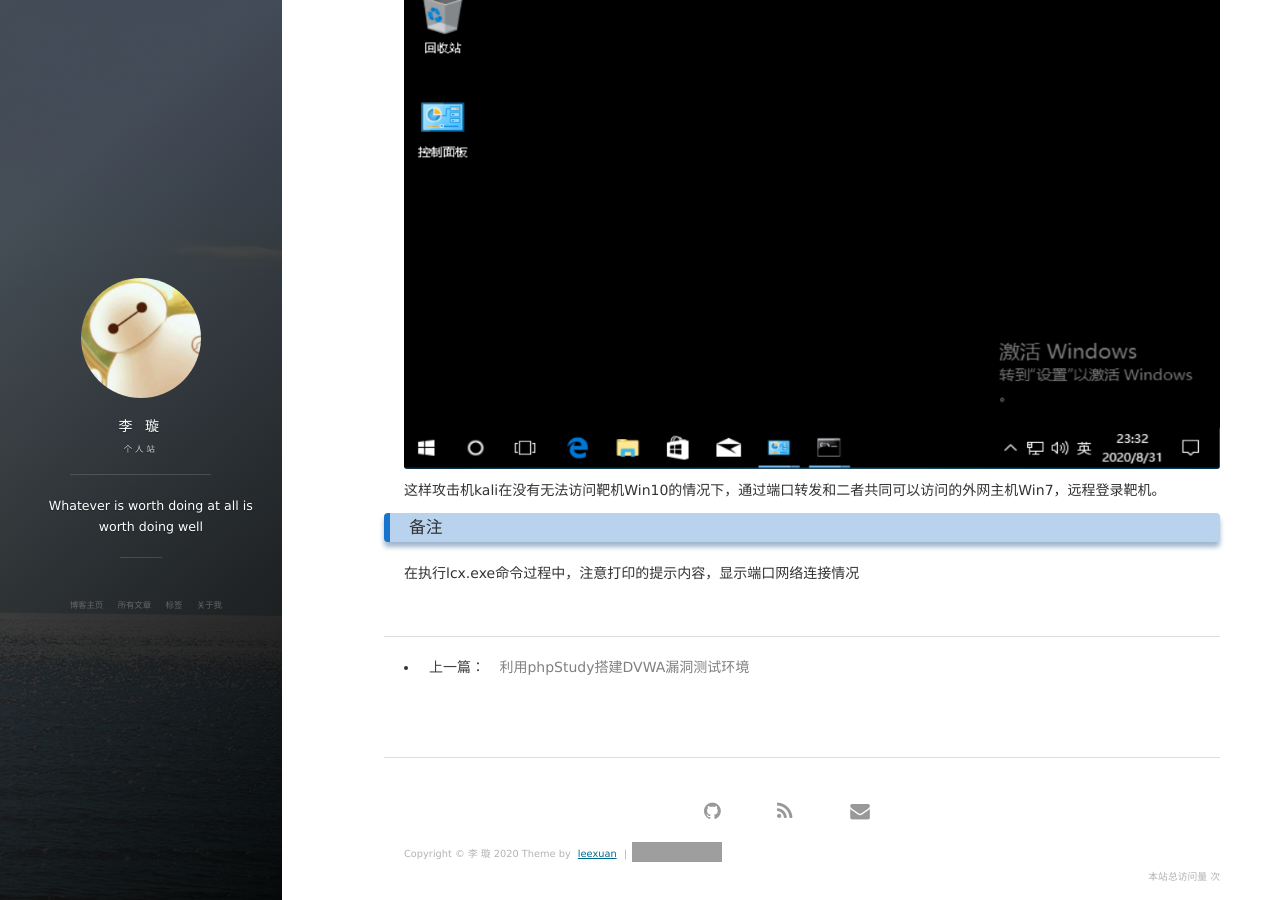
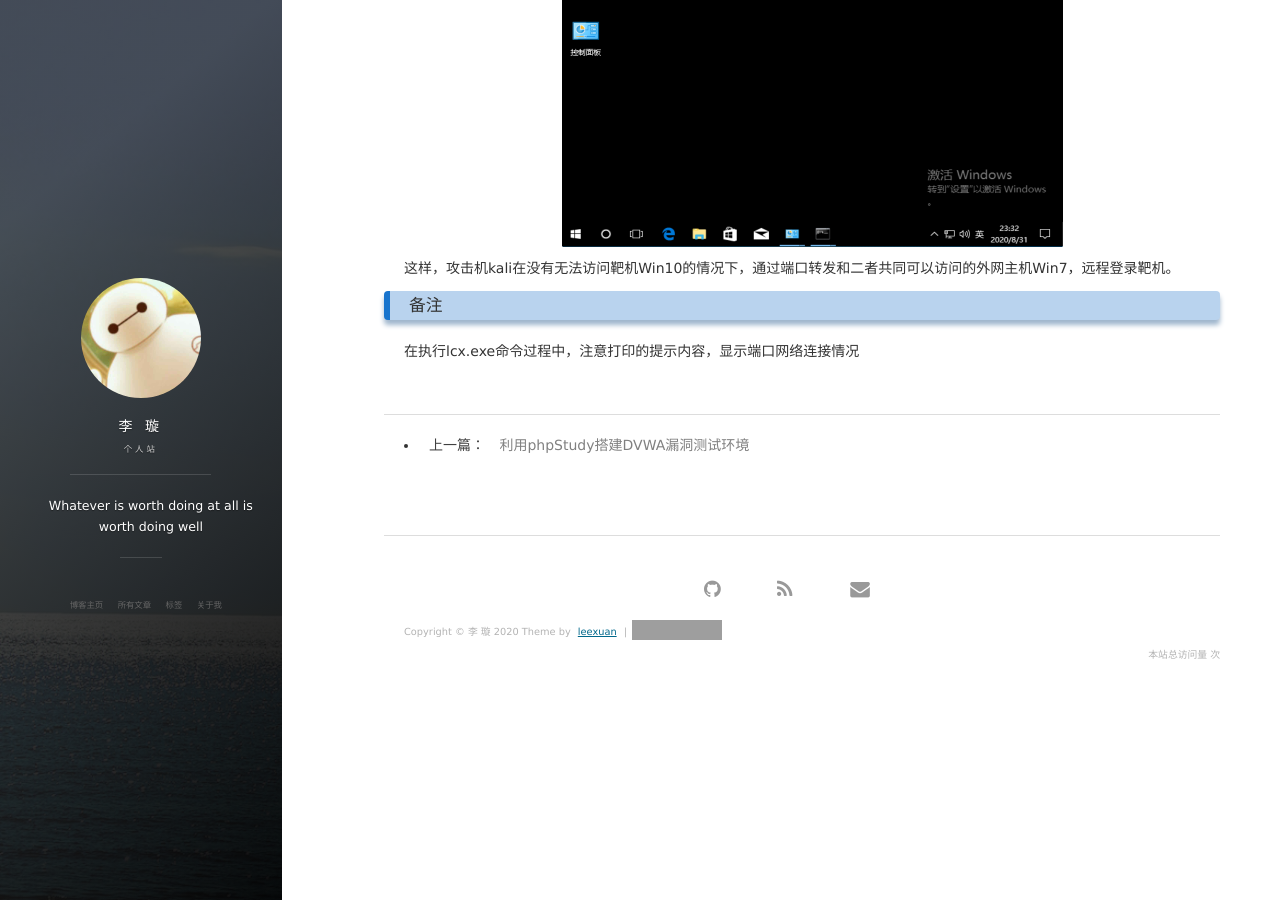
Before and after one commit to leexuan/leexuan.github.io, a Jekyll site: the page built from _posts/2020-08-31-lcx.exe使用介绍.md, in a window 1280 px wide and 900 px high, scrolled down 2280 px. Built offline with Jekyll 4.4.1, drawn with Linux system fonts in a browser that asks for light colours; nearby versions of some CDN libraries; comment, search, counter and statistics services are not loaded; some of the changed text lies outside the part shown; grey boxes are pictures that could not be loaded.

Commit message:
2020-08-31-lcx.exe使用介绍 博客修改

```diff
--- a/_posts/2020-08-31-lcx.exe使用介绍.md
+++ b/_posts/2020-08-31-lcx.exe使用介绍.md
@@ -68,9 +69,9 @@ rdesktop 192.168.10.10:9001
 
 执行命令弹出远程登录框，输入账号和密码，即可完成对Win10的远程登录：
 
-![image-20200831233220029](/images/posts/2020-08-31-lcx.exe使用介绍.assets/image-20200831233220029.png)
+<img src="/images/posts/2020-08-31-lcx.exe使用介绍.assets/image-20200831233220029.png" alt="image-20200831233220029" style="zoom:50%;" />
 
-这样攻击机kali在没有无法访问靶机Win10的情况下，通过端口转发和二者共同可以访问的外网主机Win7，远程登录靶机。
+这样，攻击机kali在没有无法访问靶机Win10的情况下，通过端口转发和二者共同可以访问的外网主机Win7，远程登录靶机。
 
 
 
```
Also changed, not shown: other parts of _posts/2020-08-31-lcx.exe使用介绍.md (+1 -0 lines).
